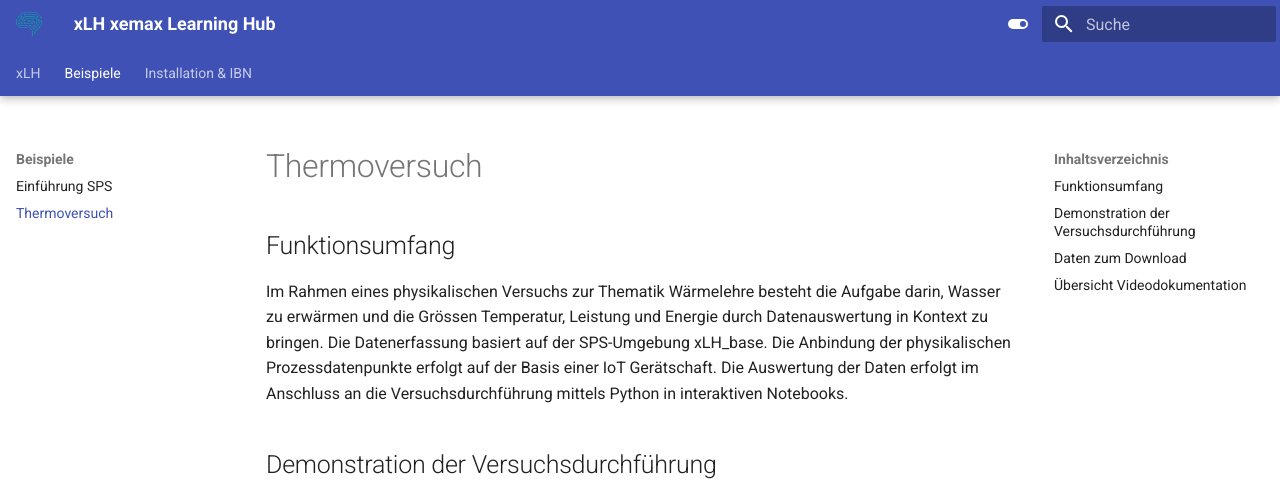
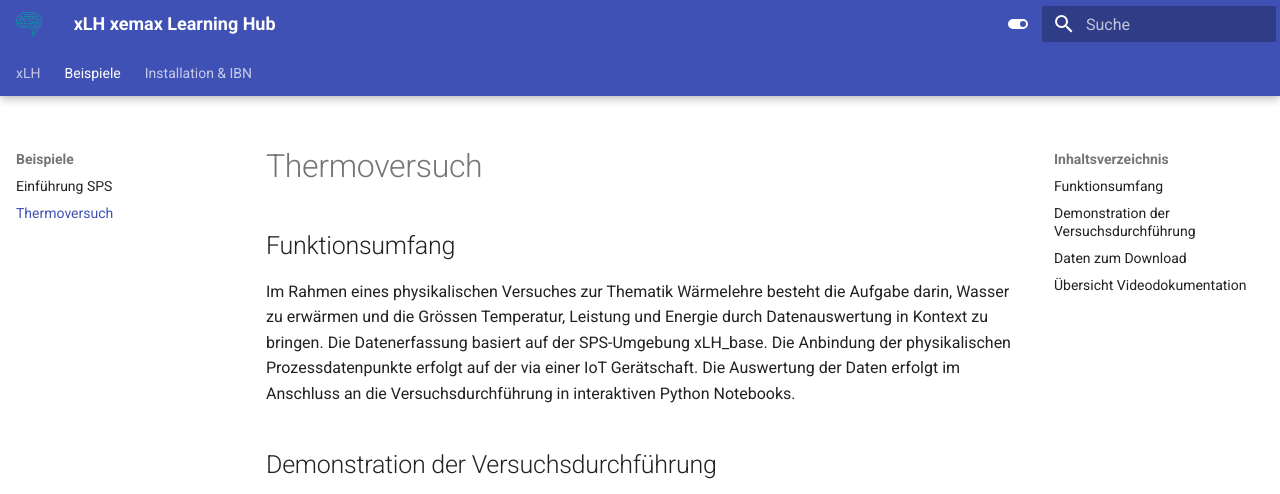
Before and after one commit to xemax-pascal/xLH, an MkDocs documentation site: the page built from docs/de/docs/2000_beispiele/2000_thermoversuch.md, in a window 1280 px wide and 900 px high, cut to the strip 0-494 px from the top of the window. Built offline with MkDocs 1.6.1 and Material for MkDocs 9.7.7, drawn with Linux system fonts in a browser that asks for light colours.

Commit message:
Update xLH Dokumentation

```diff
--- a/docs/de/docs/2000_beispiele/2000_thermoversuch.md
+++ b/docs/de/docs/2000_beispiele/2000_thermoversuch.md
@@ -1,9 +1,9 @@
 ## Funktionsumfang
-Im Rahmen eines physikalischen Versuchs zur Thematik Wärmelehre besteht die Aufgabe darin, Wasser zu erwärmen und die
+Im Rahmen eines physikalischen Versuches zur Thematik Wärmelehre besteht die Aufgabe darin, Wasser zu erwärmen und die
 Grössen Temperatur, Leistung und Energie durch Datenauswertung in Kontext zu bringen. Die Datenerfassung basiert
-auf der SPS-Umgebung xLH_base. Die Anbindung der physikalischen Prozessdatenpunkte erfolgt auf der Basis
-einer IoT Gerätschaft. Die Auswertung der Daten erfolgt im Anschluss an die Versuchsdurchführung mittels Python
-in interaktiven Notebooks.
+auf der SPS-Umgebung xLH_base. Die Anbindung der physikalischen Prozessdatenpunkte erfolgt auf der via
+einer IoT Gerätschaft. Die Auswertung der Daten erfolgt im Anschluss an die Versuchsdurchführung in interaktiven Python
+Notebooks.
 
 ## Demonstration der Versuchsdurchführung
 <iframe src="https://drive.google.com/file/d/1e4xoz59thjB1u62IE32O0w2MTbL3G5_w/preview" width="100%" height="550" allow="autoplay"></iframe>
```
